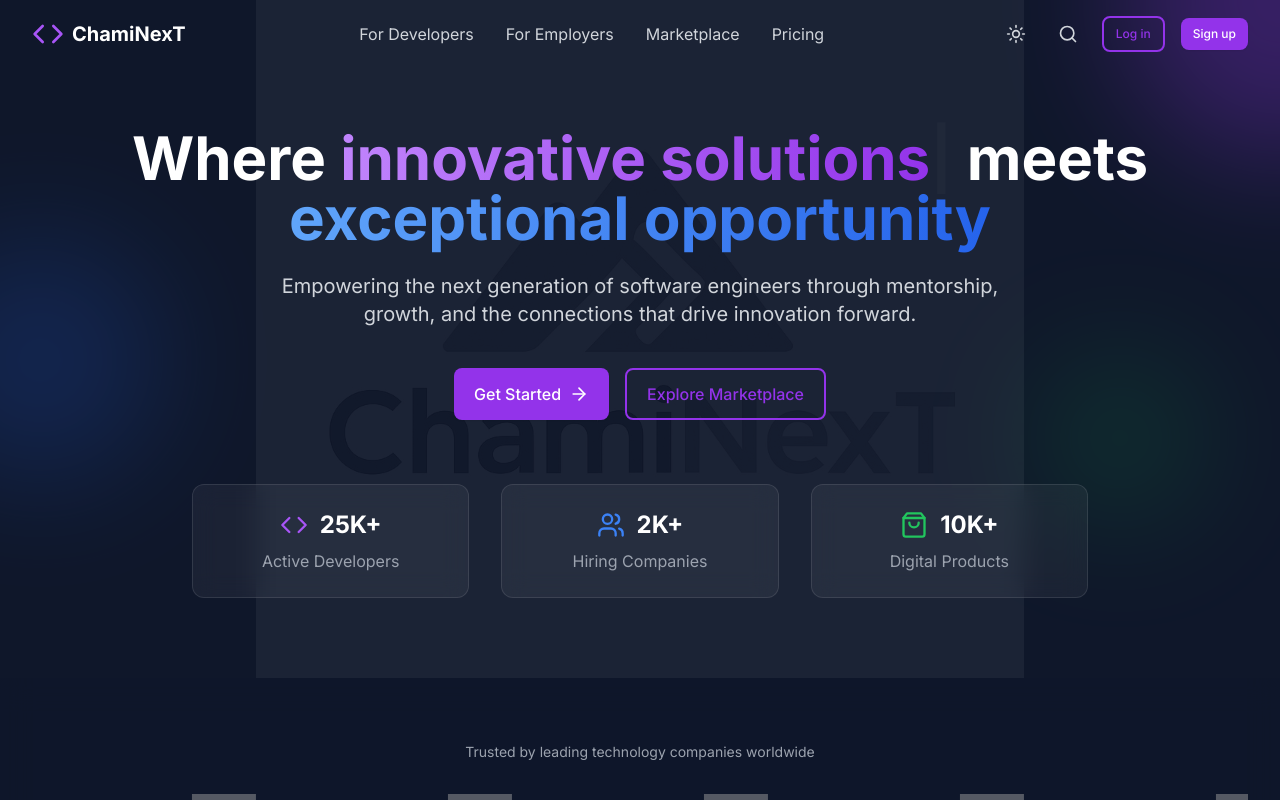
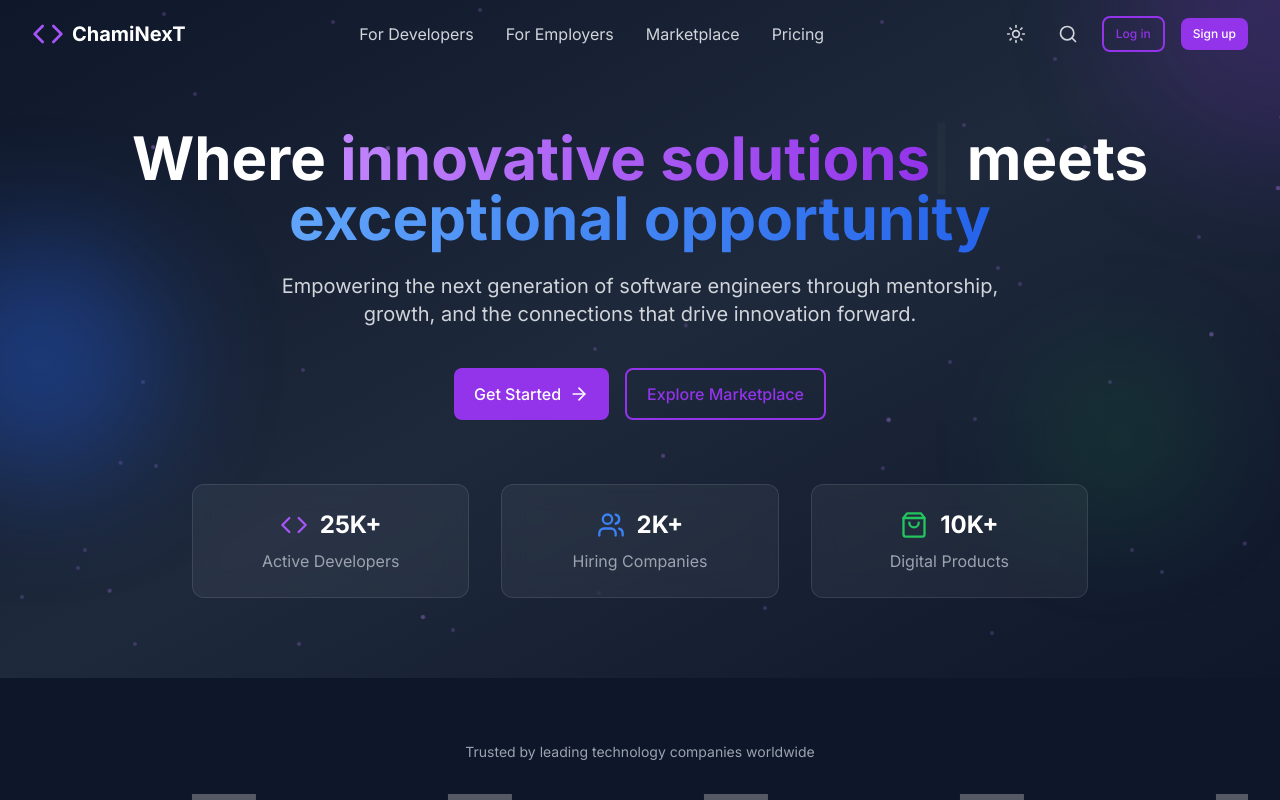
Before and after one commit to uzzielperez/ChamiNexT, a React (Vite) app: page / in a window 1280 px wide. Shown: the top 800 px of the page. Built offline with nearby package versions, Linux system fonts and the light colour scheme; grey boxes are pictures that could not be loaded.

Commit message:
try animation

```diff
--- a/src/components/home/CTASection.tsx
+++ b/src/components/home/CTASection.tsx
@@ -7,17 +7,24 @@ const CTASection: React.FC = () => {
     <section className="py-20 bg-gradient-to-br from-slate-900 via-purple-900/20 to-slate-900 relative overflow-hidden">
       {/* Background patterns */}
       <div className="absolute inset-0 overflow-hidden pointer-events-none">
-        <div className="absolute -top-20 -right-20 w-60 h-60 bg-purple-600 rounded-full opacity-30 blur-3xl"></div>
-        <div className="absolute bottom-40 -left-20 w-60 h-60 bg-blue-600 rounded-full opacity-20 blur-3xl"></div>
+        {/* Floating particles */}
+        <div className="absolute inset-0">
+          {[...Array(30)].map((_, i) => (
+            <div
+              key={i}
+              className="absolute w-0.5 h-0.5 bg-white rounded-full opacity-10 animate-float"
+              style={{
+                left: `${Math.random() * 100}%`,
+                top: `${Math.random() * 100}%`,
+                animationDelay: `${Math.random() * 15}s`,
+                animationDuration: `${20 + Math.random() * 10}s`,
+              }}
+            ></div>
+          ))}
+        </div>
 
-        {/* Logo silhouette */}
-        <div className="absolute inset-0 flex items-center justify-center">
-          <img
-            src="/chaminext-logo.png"
-            alt=""
-            className="w-80 h-auto opacity-3 select-none pointer-events-none filter grayscale"
-          />
-        </div>
+        <div className="absolute -top-20 -right-20 w-60 h-60 bg-purple-600 rounded-full opacity-20 blur-3xl animate-pulse"></div>
+        <div className="absolute bottom-40 -left-20 w-60 h-60 bg-blue-600 rounded-full opacity-15 blur-3xl animate-pulse" style={{ animationDelay: '4s' }}></div>
       </div>
 
       <div className="max-w-7xl mx-auto px-4 sm:px-6 lg:px-8 relative">
--- a/src/components/home/HeroSection.tsx
+++ b/src/components/home/HeroSection.tsx
@@ -26,20 +26,41 @@ const HeroSection: React.FC = () => {
 
   return (
     <div className="relative bg-slate-900 overflow-hidden">
-      {/* Background patterns */}
+      {/* Animated Background */}
       <div className="absolute inset-0 overflow-hidden">
-        <div className="absolute -top-40 -right-40 w-80 h-80 bg-purple-600 rounded-full opacity-30 blur-3xl"></div>
-        <div className="absolute top-60 -left-20 w-60 h-60 bg-blue-600 rounded-full opacity-20 blur-3xl"></div>
-        <div className="absolute bottom-40 right-20 w-40 h-40 bg-green-600 rounded-full opacity-20 blur-3xl"></div>
+        {/* Base gradient background */}
+        <div className="absolute inset-0 bg-gradient-to-br from-slate-900 via-slate-800 to-slate-900"></div>
 
-        {/* Logo silhouette */}
-        <div className="absolute inset-0 flex items-center justify-center">
-          <img
-            src="/chaminext-logo.png"
-            alt=""
-            className="w-96 h-auto opacity-5 select-none pointer-events-none filter grayscale"
-            style={{ transform: 'scale(2)' }}
-          />
+        {/* Floating particles */}
+        <div className="absolute inset-0">
+          {[...Array(50)].map((_, i) => (
+            <div
+              key={i}
+              className="absolute w-1 h-1 bg-purple-400 rounded-full opacity-20 animate-float"
+              style={{
+                left: `${Math.random() * 100}%`,
+                top: `${Math.random() * 100}%`,
+                animationDelay: `${Math.random() * 20}s`,
+                animationDuration: `${15 + Math.random() * 10}s`,
+              }}
+            ></div>
+          ))}
+        </div>
+
+        {/* Larger ambient orbs */}
+        <div className="absolute -top-40 -right-40 w-80 h-80 bg-purple-600 rounded-full opacity-10 blur-3xl animate-pulse"></div>
+        <div className="absolute top-60 -left-20 w-60 h-60 bg-blue-600 rounded-full opacity-10 blur-3xl animate-pulse" style={{ animationDelay: '3s' }}></div>
+        <div className="absolute bottom-40 right-20 w-40 h-40 bg-green-600 rounded-full opacity-10 blur-3xl animate-pulse" style={{ animationDelay: '6s' }}></div>
+
+        {/* Grid pattern overlay */}
+        <div className="absolute inset-0 opacity-5">
+          <div className="absolute inset-0" style={{
+            backgroundImage: `
+              linear-gradient(rgba(255,255,255,0.1) 1px, transparent 1px),
+              linear-gradient(90deg, rgba(255,255,255,0.1) 1px, transparent 1px)
+            `,
+            backgroundSize: '50px 50px'
+          }}></div>
         </div>
       </div>
 
--- a/src/index.css
+++ b/src/index.css
@@ -1,6 +1,30 @@
 @tailwind base;
 @tailwind components;
 @tailwind utilities;
+
+/* Custom animations */
+@keyframes float {
+  0%, 100% {
+    transform: translateY(0px) translateX(0px) scale(1);
+    opacity: 0.2;
+  }
+  25% {
+    transform: translateY(-20px) translateX(10px) scale(1.1);
+    opacity: 0.4;
+  }
+  50% {
+    transform: translateY(-40px) translateX(-5px) scale(0.9);
+    opacity: 0.3;
+  }
+  75% {
+    transform: translateY(-20px) translateX(-15px) scale(1.05);
+    opacity: 0.5;
+  }
+}
+
+.animate-float {
+  animation: float linear infinite;
+}
 
 @keyframes scroll {
   0% {
```
